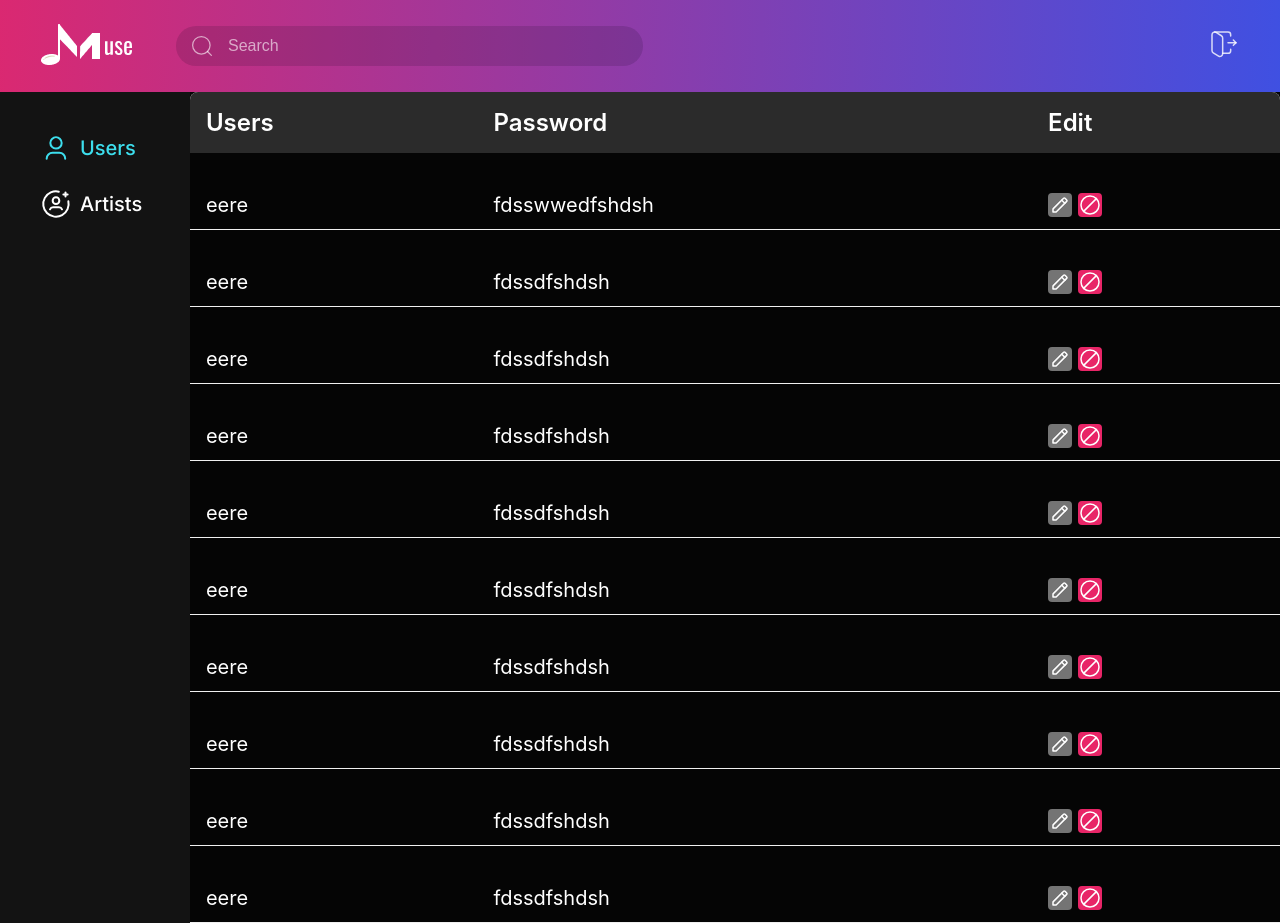
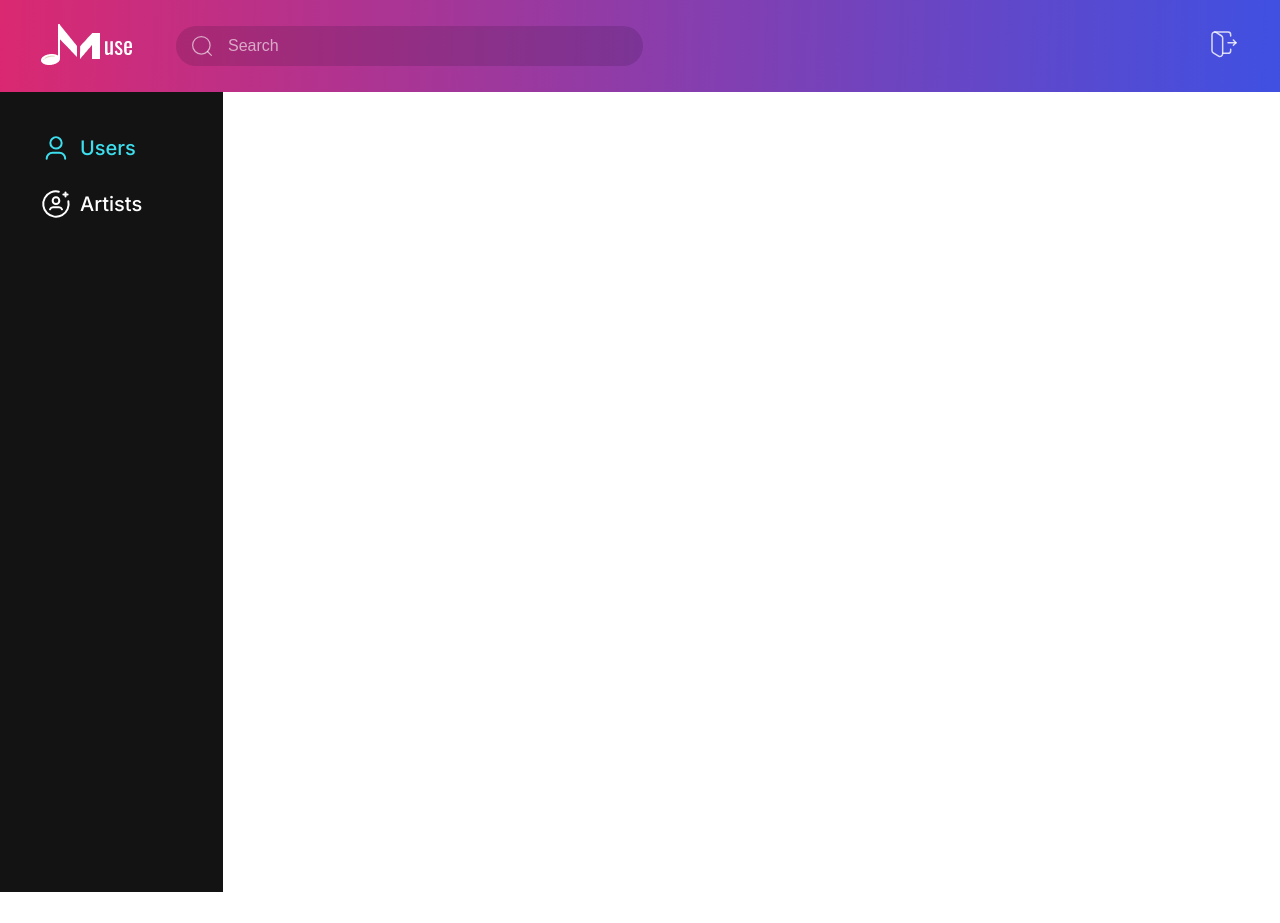
Before and after one commit to nikushabitskinashvili/muse-admin, a Next.js app: page / in a window 1280 px wide. After the commit the page ends 892 px from the top, so only its background shows below. Built offline with nearby package versions, Linux system fonts and the light colour scheme.

Commit message:
feat: resolve branch error

```diff
--- a/app/page.tsx
+++ b/app/page.tsx
@@ -1,9 +1,7 @@
-import { Users } from "./Components/Users/Users";
 
 export default function Home() {
   return (
     <>
-      <Users/>
     </>
   );
 }
```
